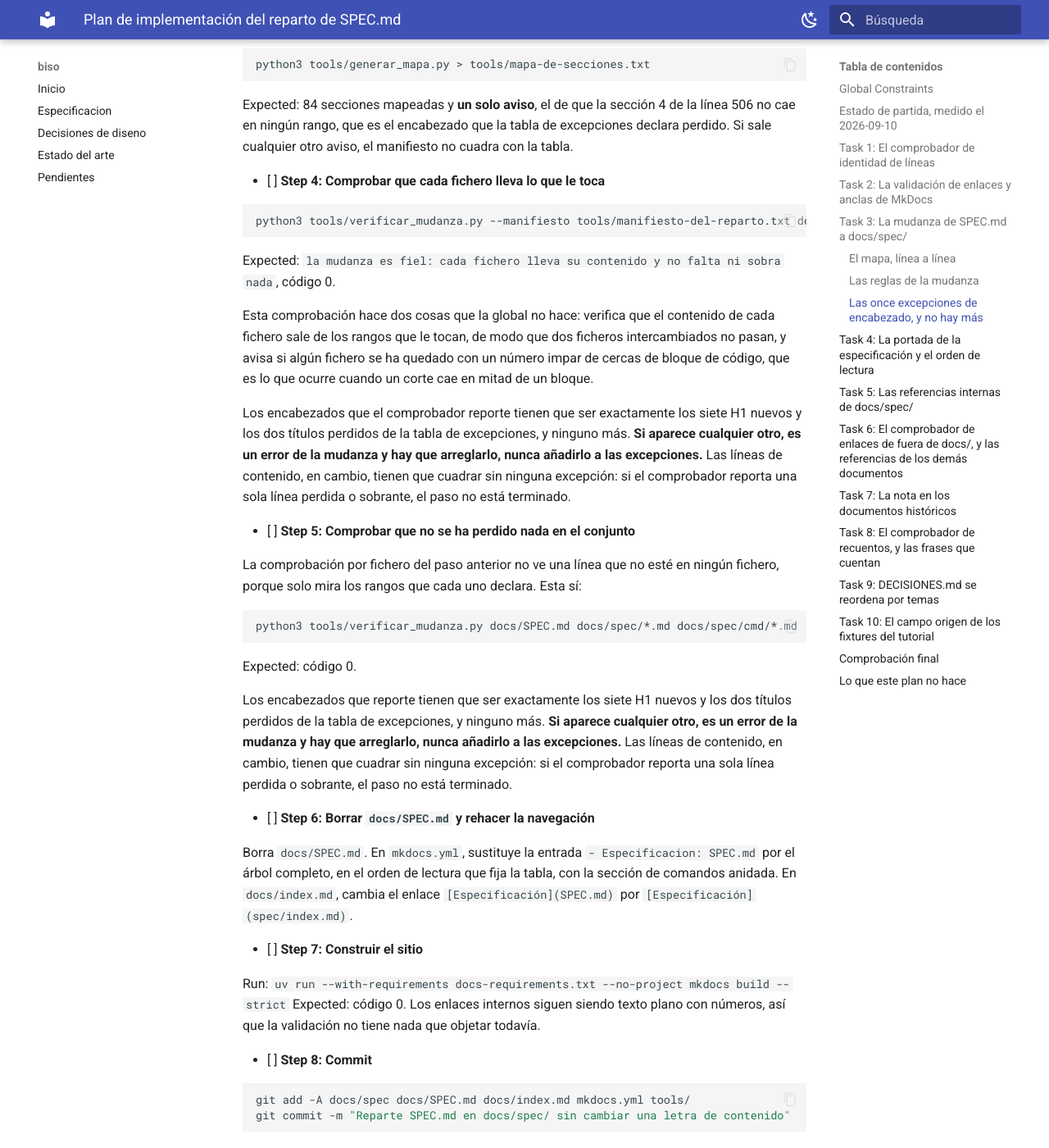
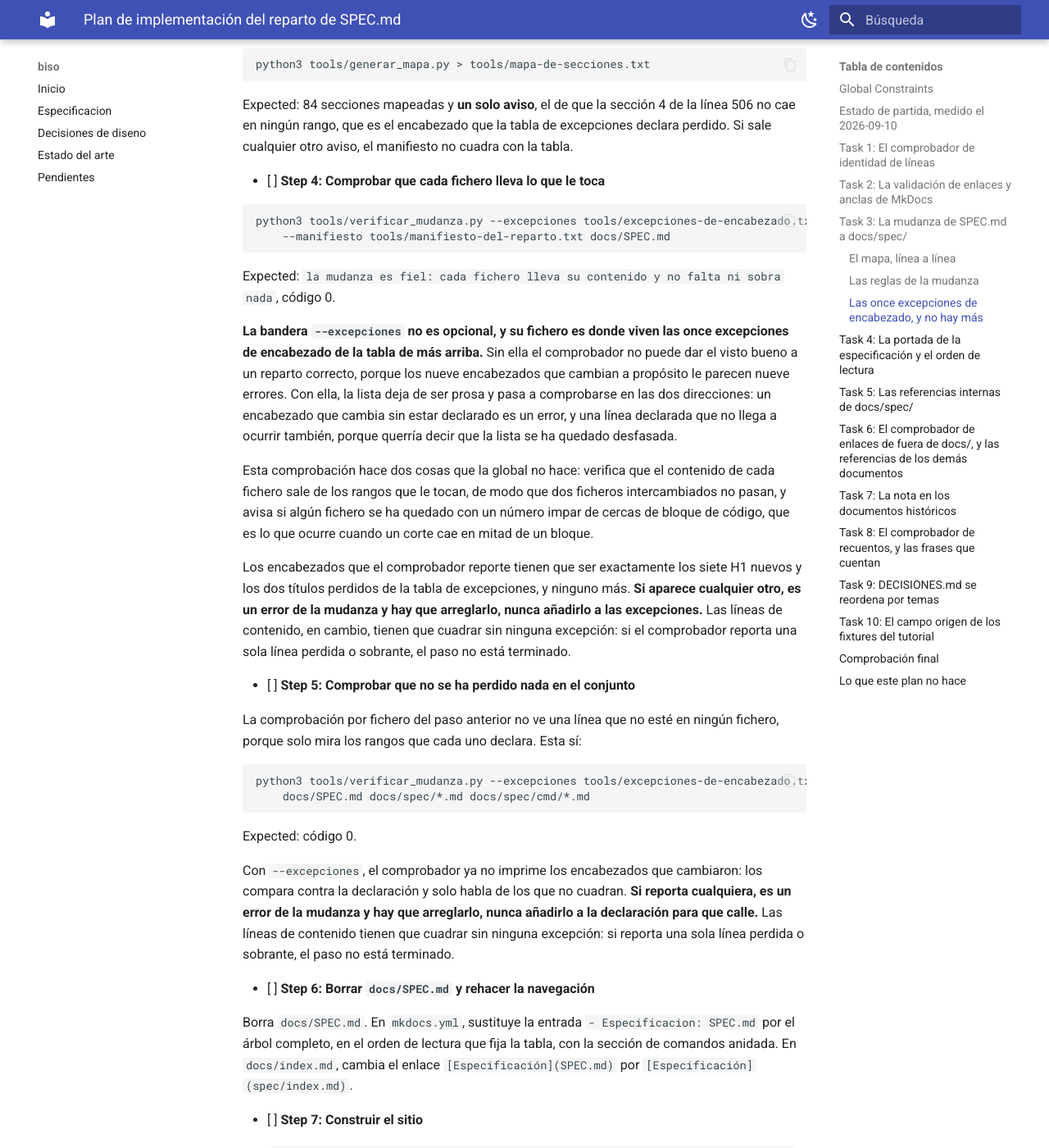
Before and after one commit to avilches/Biso, an MkDocs documentation site: the page built from docs/superpowers/plans/2026-09-10-reparto-de-la-spec.md, in a window 1280 px wide and 1400 px high, scrolled down 17081 px. Shown: the whole window at 82% size. Built offline with MkDocs 1.6.1 and Material for MkDocs 9.7.7, drawn with Linux system fonts in a browser that asks for light colours; some of the changed text lies outside the part shown.

Commit message:
Declara las excepciones de encabezado en un fichero que se verifica
El plan pedia codigo 0 en las comprobaciones de la mudanza, y era imposible: las
nueve excepciones de encabezado que el reparto hace a proposito contaban como
errores. La lista deja de ser prosa del plan y pasa a un fichero que el comprobador
verifica en las dos direcciones, asi que un encabezado que cambia sin estar
declarado falla, y una linea declarada que no ocurre tambien.

Medido despues del cambio: las dos comprobaciones dan codigo 0 sobre el reparto
real, sin una sola linea de contenido perdida ni sobrante.

````diff
--- a/docs/superpowers/plans/2026-09-10-reparto-de-la-spec.md
+++ b/docs/superpowers/plans/2026-09-10-reparto-de-la-spec.md
@@ -449,6 +449,7 @@ número y suben de nivel.
 - Delete: `docs/SPEC.md`
 - Create: los 34 ficheros de la tabla de abajo
 - Create: `tools/manifiesto-del-reparto.txt`
+- Create: `tools/excepciones-de-encabezado.txt`
 - Create: `tools/generar_mapa.py`
 - Create: `tools/mapa-de-secciones.txt`
 - Modify: `mkdocs.yml` (el `nav`)
@@ -745,10 +746,17 @@ manifiesto no cuadra con la tabla.
 - [ ] **Step 4: Comprobar que cada fichero lleva lo que le toca**
 
 ```bash
-python3 tools/verificar_mudanza.py --manifiesto tools/manifiesto-del-reparto.txt docs/SPEC.md
+python3 tools/verificar_mudanza.py --excepciones tools/excepciones-de-encabezado.txt \
+    --manifiesto tools/manifiesto-del-reparto.txt docs/SPEC.md
 ```
 
 Expected: `la mudanza es fiel: cada fichero lleva su contenido y no falta ni sobra nada`, código 0.
+
+**La bandera `--excepciones` no es opcional, y su fichero es donde viven las once excepciones de encabezado
+de la tabla de más arriba.** Sin ella el comprobador no puede dar el visto bueno a un reparto correcto, porque
+los nueve encabezados que cambian a propósito le parecen nueve errores. Con ella, la lista deja de ser prosa
+y pasa a comprobarse en las dos direcciones: un encabezado que cambia sin estar declarado es un error, y una
+línea declarada que no llega a ocurrir también, porque querría decir que la lista se ha quedado desfasada.
 
 Esta comprobación hace dos cosas que la global no hace: verifica que el contenido de cada fichero sale de
 los rangos que le tocan, de modo que dos ficheros intercambiados no pasan, y avisa si algún fichero se ha
@@ -767,15 +775,16 @@ La comprobación por fichero del paso anterior no ve una línea que no esté en
 mira los rangos que cada uno declara. Esta sí:
 
 ```bash
-python3 tools/verificar_mudanza.py docs/SPEC.md docs/spec/*.md docs/spec/cmd/*.md
+python3 tools/verificar_mudanza.py --excepciones tools/excepciones-de-encabezado.txt \
+    docs/SPEC.md docs/spec/*.md docs/spec/cmd/*.md
 ```
 
 Expected: código 0.
 
-Los encabezados que reporte tienen que ser exactamente los siete H1 nuevos y los dos títulos perdidos de la
-tabla de excepciones, y ninguno más. **Si aparece cualquier otro, es un error de la mudanza y hay que
-arreglarlo, nunca añadirlo a las excepciones.** Las líneas de contenido, en cambio, tienen que cuadrar sin
-ninguna excepción: si el comprobador reporta una sola línea perdida o sobrante, el paso no está terminado.
+Con `--excepciones`, el comprobador ya no imprime los encabezados que cambiaron: los compara contra la
+declaración y solo habla de los que no cuadran. **Si reporta cualquiera, es un error de la mudanza y hay que
+arreglarlo, nunca añadirlo a la declaración para que calle.** Las líneas de contenido tienen que cuadrar sin
+ninguna excepción: si reporta una sola línea perdida o sobrante, el paso no está terminado.
 
 - [ ] **Step 6: Borrar `docs/SPEC.md` y rehacer la navegación**
 
@@ -1569,11 +1578,13 @@ git commit -m "Cita la especificacion por titulo en el campo origen de los fixtu
 
 Antes de dar el trabajo por terminado, las ocho a la vez:
 
-- [ ] `python3 tools/verificar_mudanza.py --manifiesto tools/manifiesto-del-reparto.txt docs/SPEC.md`
-      termina con 0 sobre el `SPEC.md` de partida, de modo que cada fichero lleva el contenido de sus
-      rangos y ninguno tiene un bloque de código sin cerrar. Como la tarea 3 borra `docs/SPEC.md`, esta
-      comprobación se hace ahí y su salida queda en el informe de esa tarea, no al final.
-- [ ] `python3 tools/verificar_mudanza.py` no encuentra ninguna línea perdida ni sobrante en el conjunto.
+- [ ] Las dos comprobaciones de `tools/verificar_mudanza.py`, con `--excepciones` y con `--manifiesto`,
+      terminan con 0 sobre el `SPEC.md` de partida: cada fichero lleva el contenido de sus rangos, ninguno
+      tiene un bloque de código sin cerrar, y los encabezados que cambiaron son exactamente los declarados.
+      Como la tarea 3 borra `docs/SPEC.md`, estas comprobaciones se hacen ahí y su salida queda en el
+      informe de esa tarea, no al final.
+- [ ] `tools/excepciones-de-encabezado.txt` no tiene ninguna línea que no ocurra de verdad, que es la otra
+      dirección que el comprobador vigila.
 - [ ] `uv run --with-requirements docs-requirements.txt --no-project mkdocs build --strict` termina con 0.
 - [ ] `python3 tools/comprobar_enlaces.py` termina con 0 sobre los cuatro ficheros de fuera de `docs/`.
 - [ ] `grep` de "sección N.N" y "apartado N.N" no encuentra nada fuera de `docs/superpowers/`.
````
